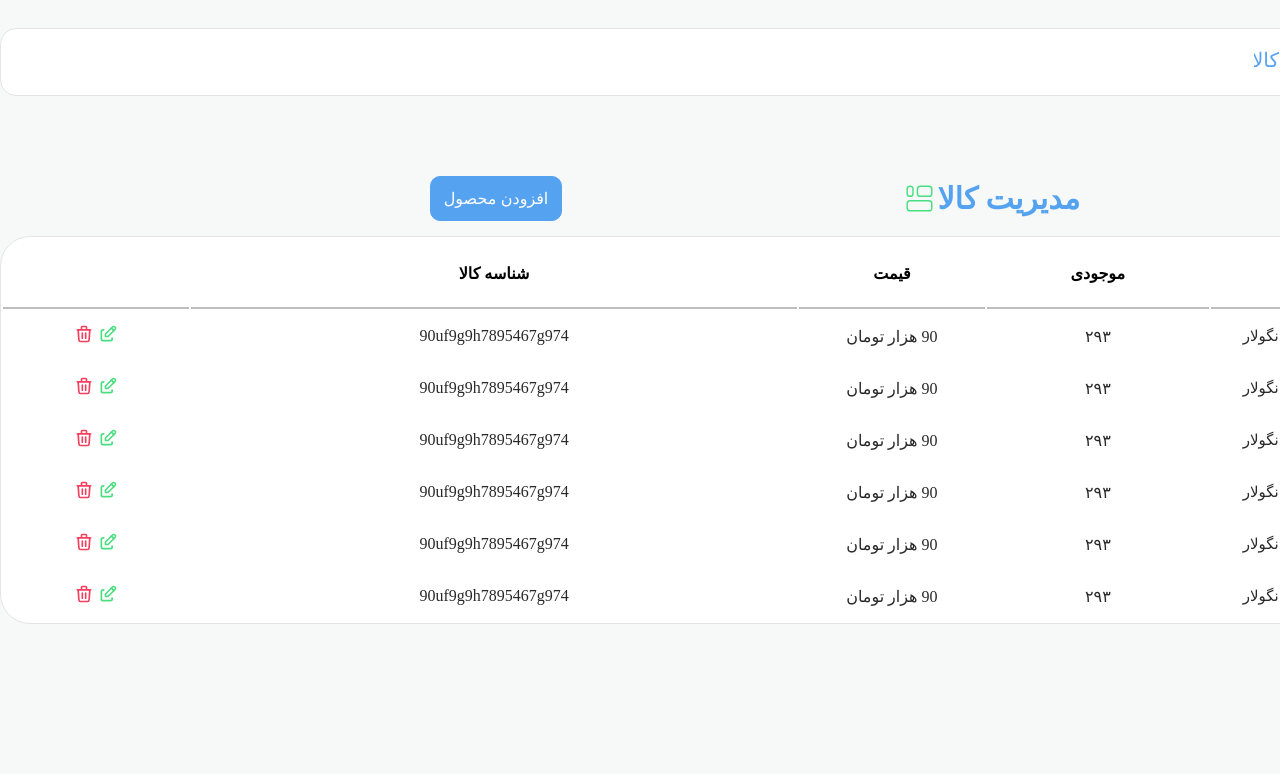
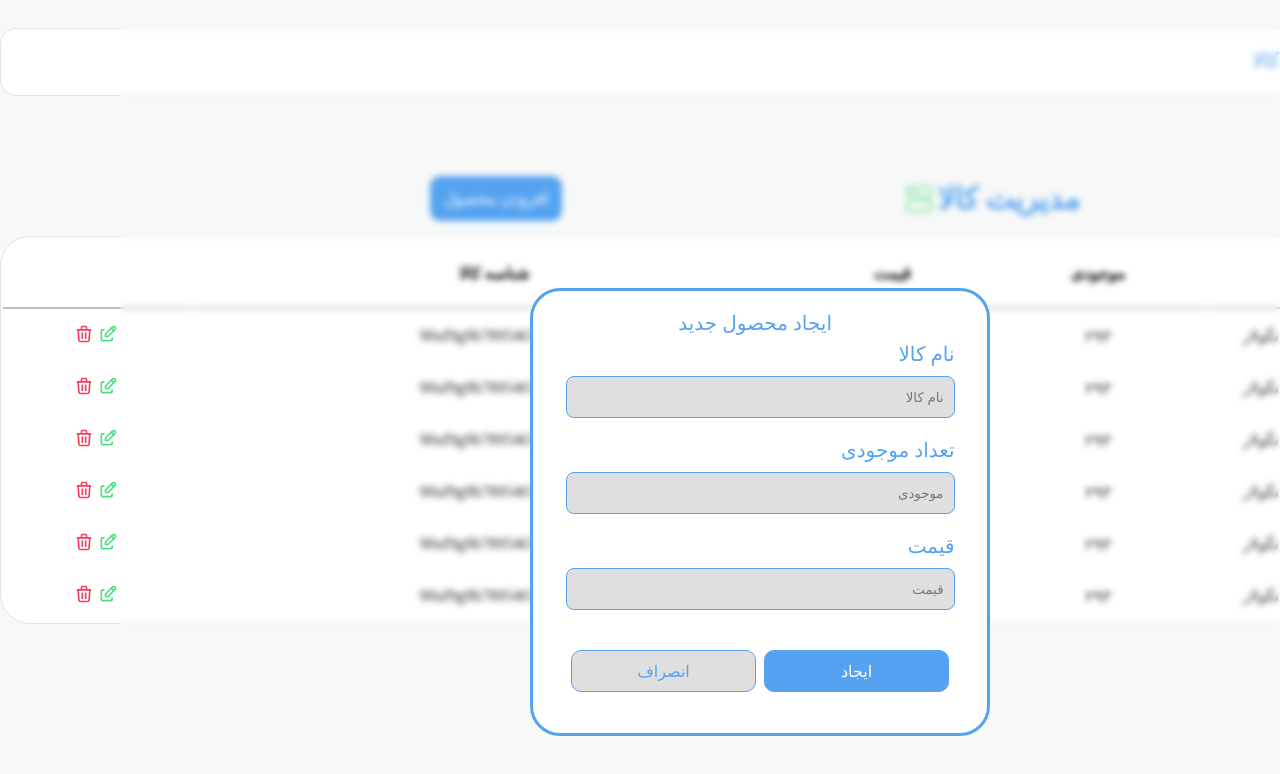
Before and after one commit to mobinaShahbazi83/product.management, a React (Vite) app: page / in a window 1280 px wide. Both pictures are taken after a click on the button "افزودن محصول". Shown: the top 774 px of the page. Built offline with nearby package versions, Linux system fonts and the light colour scheme.

Commit message:
Modal development. Styling.

```diff
--- /dev/null
+++ b/src/components/modules/AddProduct.jsx
@@ -0,0 +1,31 @@
+import styles from "./AddProduct.module.css"
+
+function AddProduct() {
+  return (
+    <div className={styles.container}>
+        <div className={styles.add}>
+         <h2>ایجاد محصول جدید</h2>
+     <form className={styles.form}>
+      <div className={styles.inputContainer}>
+        <label className={styles.title}>نام کالا</label>
+      <input type="text" placeholder="نام کالا"  className={styles.input}/>
+      </div>
+     <div  className={styles.inputContainer}>
+         <label  className={styles.title}>تعداد موجودی</label>
+      <input type="text" placeholder="موجودی"  className={styles.input}/>
+     </div>
+    <div  className={styles.inputContainer}>
+         <label  className={styles.title}>قیمت</label>
+      <input type="text" placeholder="قیمت"  className={styles.input}/>
+    </div>
+     </form>
+     <div className={styles.buttons}>
+      <button className={styles.create}>ایجاد</button>
+      <button className={styles.exit}>انصراف</button>
+     </div>
+    </div>
+    </div>
+  )
+}
+
+export default AddProduct
--- /dev/null
+++ b/src/components/modules/AddProduct.module.css
@@ -0,0 +1,99 @@
+.container {
+    position: fixed;
+    top: 0;
+    left: 0;
+    width: 100%;
+    height: 100%;
+    backdrop-filter: blur(3px);
+}
+
+.add {
+    width: 460px;
+    height: 448px;
+    margin: auto;
+    margin-top: 288px;
+    background-color: #FFFFFF;
+    border: 3px solid #55A3F0;
+    border-radius: 30px;
+
+ }
+
+ .add h2 {
+    width: 156px;
+    height: 31px;
+    font-weight: 500;
+    font-size: 20px;
+    color: #55A3F0;
+    margin-top: 20px;
+    margin-right: 155px;
+ }
+
+ .title {
+    font-weight: 500;
+    font-size: 20px;
+    color: #55A3F0;
+    margin-bottom: 10px;
+    padding-bottom: 10px;
+
+ }
+
+ .form {
+     display: flex;
+     flex-direction: column;
+    justify-content: center;
+    align-items: center;
+
+ }
+ .inputContainer{
+    margin-bottom: 20px;
+    text-align: right;
+ }
+ .input {
+    display: block;
+    width: 389px;
+    height: 42px;
+    border-radius: 8px;
+    background-color: #DFDFDF;
+    padding: 10px;
+    margin-top: 10px;
+    gap: 10px;
+    border: 1px solid #55A3F0;
+
+ }
+ .buttons{
+    display: flex;
+    justify-content: end;
+ }
+
+ .buttons {
+     display: flex;
+    justify-content: space-between;
+ }
+
+ .exit {
+    width: 185px;
+    height: 42px;
+    margin-left: 38px;
+    margin-top: 20px;
+    border-radius: 10px;
+    padding: 10px;
+    gap: 10px;
+    border: 1px solid #55A3F0;
+    background-color: #DFDFDF;
+    font-size: 16px;
+    color: #55A3F0;
+ }
+
+ .create {
+    width: 185px;
+    height: 42px;
+    margin-top: 20px;
+    border-radius: 10px;
+    margin-right: 38px;
+    background-color: #55A3F0;
+    color: #FFFFFF;
+    font-size: 16px;
+    border: 1px solid #55A3F0;
+    padding: 10px;
+    gap: 10px;
+ }
--- /dev/null
+++ b/src/components/modules/DeleteProduct.jsx
@@ -0,0 +1,20 @@
+import styles from "./DeleteProduct.module.css"
+
+function DeleteProduct() {
+  return (
+    <div className={styles.container}>
+      <div className={styles.delete}>
+         <div className={styles.icon}>
+           <img src="/images/Close.png" className={styles.img}/>
+        </div>
+        <h2 className={styles.title}>آیا از حذف این محصول مطمئنید؟</h2>
+        <div className={styles.buttons}>
+          <button className={styles.deletemodal}>حذف</button>
+           <button className={styles.cancelmodal}>لغو</button>
+        </div>
+      </div>
+    </div>
+  )
+}
+
+export default DeleteProduct
--- /dev/null
+++ b/src/components/modules/DeleteProduct.module.css
@@ -0,0 +1,66 @@
+
+.container{
+ position: fixed;
+    top: 0;
+    left: 0;
+    width: 100%;
+    height: 100%;
+    backdrop-filter: blur(3px);
+}
+
+.delete {
+    width: 472px;
+    height: 338px;
+    margin: auto;
+     margin-top: 343px;
+     border-radius: 30px;
+     border: 3px solid #55A3F0;
+    background-color: #FFFFFF;
+}
+
+.img {
+    width: 100px;
+    height:  100px;
+    margin-top: 40px;
+
+}
+
+.delete h2{
+    margin-top: 50px;
+    font-weight: 400px;
+    color: #F43F5E;
+    font-size: 26px;
+}
+
+.buttons {
+     display: flex;
+    justify-content: space-between;
+}
+
+.deletemodal {
+    width: 189px;
+    height: 42px;
+    margin-left: 38px;
+    margin-right: 60px;
+    margin-top: 20px;
+    border-radius: 10px;
+    padding: 10px;
+    gap: 10px;
+    border: 1px solid #F43F5E;
+    background-color: #F43F5E;
+    font-size: 16px;
+    color: #FFFFFF;
+}
+
+.cancelmodal {
+     width: 189px;
+    height: 42px;
+    margin-top: 20px;
+    border-radius: 10px;
+    padding: 10px;
+    gap: 10px;
+    margin-left: 60px;
+    border: 1px solid #DFDFDF;
+    color: #4ADE80;
+    font-size: 16px;
+}
--- /dev/null
+++ b/src/components/modules/EditProduct.jsx
@@ -0,0 +1,31 @@
+import styles from "./EditProduct.module.css"
+
+function EditProduct() {
+  return (
+     <div className={styles.container}>
+            <div className={styles.edit}>
+             <h2>ویرایش اطلاعات</h2>
+         <form className={styles.form}>
+          <div className={styles.inputContainer}>
+            <label className={styles.title}>نام کالا</label>
+          <input type="text" placeholder="نام کالا"  className={styles.input}/>
+          </div>
+         <div  className={styles.inputContainer}>
+             <label  className={styles.title}>تعداد موجودی</label>
+          <input type="text" placeholder="موجودی"  className={styles.input}/>
+         </div>
+        <div  className={styles.inputContainer}>
+             <label  className={styles.title}>قیمت</label>
+          <input type="text" placeholder="قیمت"  className={styles.input}/>
+        </div>
+         </form>
+         <div className={styles.buttons}>
+          <button className={styles.create}> ثبت اطلاعات جدید</button>
+          <button className={styles.exit}>انصراف</button>
+         </div>
+        </div>
+        </div>
+  )
+}
+
+export default EditProduct
--- /dev/null
+++ b/src/components/modules/EditProduct.module.css
@@ -0,0 +1,101 @@
+.container {
+    position: fixed;
+    top: 0;
+    left: 0;
+    width: 100%;
+    height: 100%;
+    backdrop-filter: blur(3px);
+}
+
+.edit {
+    width: 460px;
+    height: 448px;
+    margin: auto;
+    margin-top: 288px;
+    background-color: #FFFFFF;
+    border: 3px solid #55A3F0;
+    border-radius: 30px;
+
+ }
+
+ .edit h2 {
+    width: 156px;
+    height: 31px;
+    font-weight: 500;
+    font-size: 20px;
+    color: #55A3F0;
+    margin-top: 20px;
+    margin-right: 155px;
+ }
+
+ .title {
+    font-weight: 500;
+    font-size: 20px;
+    color: #55A3F0;
+    margin-bottom: 10px;
+
+    padding-bottom: 10px;
+
+
+ }
+
+ .form {
+     display: flex;
+     flex-direction: column;
+    justify-content: center;
+    align-items: center;
+
+ }
+ .inputContainer{
+    margin-bottom: 20px;
+    text-align: right;
+ }
+ .input {
+    display: block;
+    width: 389px;
+    height: 42px;
+    border-radius: 8px;
+    background-color: #F2F2F2;
+    padding: 10px;
+    margin-top: 10px;
+    gap: 10px;
+    border: 1px solid #55A3F0;
+
+ }
+ .buttons{
+    display: flex;
+    justify-content: end;
+ }
+
+ .buttons {
+     display: flex;
+    justify-content: space-between;
+ }
+
+ .exit {
+    width: 185px;
+    height: 42px;
+    margin-left: 38px;
+    margin-top: 20px;
+    border-radius: 10px;
+    padding: 10px;
+    gap: 10px;
+    border: 1px solid #55A3F0;
+    background-color: #DFDFDF;
+    font-size: 16px;
+    color: #55A3F0;
+ }
+
+ .create {
+    width: 185px;
+    height: 42px;
+    margin-top: 20px;
+    border-radius: 10px;
+    margin-right: 38px;
+    background-color: #55A3F0;
+    color: #FFFFFF;
+    font-size: 18px;
+    border: 1px solid #55A3F0;
+    padding: 10px;
+    gap: 10px;
+ }
--- a/src/components/templates/ProductPage.jsx
+++ b/src/components/templates/ProductPage.jsx
@@ -3,9 +3,28 @@ import { CiSearch } from "react-icons/ci";
 import { CiGrid32 } from "react-icons/ci";
 import { HiOutlineTrash } from "react-icons/hi";
 import { TbEdit } from "react-icons/tb";
+import AddProduct from "../modules/AddProduct";
+import { useState } from "react";
+import EditProduct from "../modules/EditProduct";
+import DeleteProduct from "../modules/DeleteProduct";
 
 
 function ProductPage() {
+  const [addModal, setAddModal] = useState(false)
+  const [editModal, setEditModal] =  useState(false)
+  const [deleteModal, setDeletModal] = useState(false)
+
+  const addmodalHandler = () => {
+    setAddModal(true)
+  }
+
+  const editmodalHandler = () => {
+    setEditModal(true)
+  }
+
+  const deletemodalHandler = () => {
+    setDeletModal(true)
+  }
   return (
     <div className={styles.product}>
       <header className={styles.header}>
@@ -19,7 +38,8 @@ function ProductPage() {
          <h2>مدیریت کالا</h2>
           <CiGrid32 className={styles.iconsecond}/>
         </div>
-        <button className={styles.button}>افزودن محصول</button>
+        <button onClick={addmodalHandler} className={styles.button}>افزودن محصول</button>
+        { !! addModal &&  <AddProduct/>}
 
       </div>
       <div >
@@ -41,7 +61,8 @@ function ProductPage() {
               <td>۲۹۳</td>
               <td>90 هزار تومان</td>
               <td>90uf9g9h7895467g974</td>
-              <td><TbEdit className={styles.edit}/> <HiOutlineTrash className={styles.trash} /> </td>
+              <td><TbEdit className={styles.edit} onClick={editmodalHandler} /> <HiOutlineTrash className={styles.trash} onClick={deletemodalHandler} />
+              { !! editModal &&  <EditProduct/>} {!! deleteModal && <DeleteProduct/>} </td>
               </tr>
               <tr className={styles.row}>
               <td>
```
Also changed, not shown: public/images/Close.png (added).
